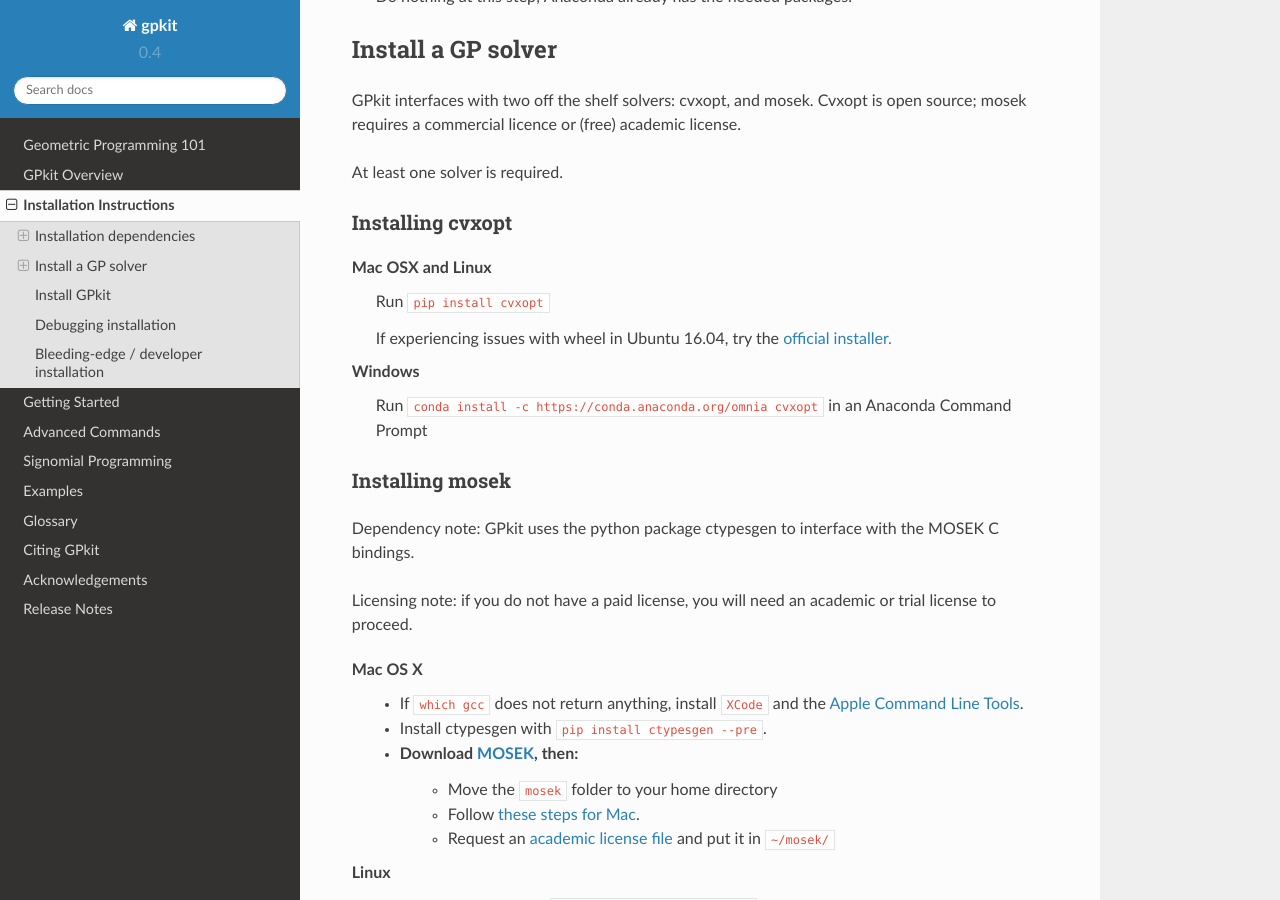
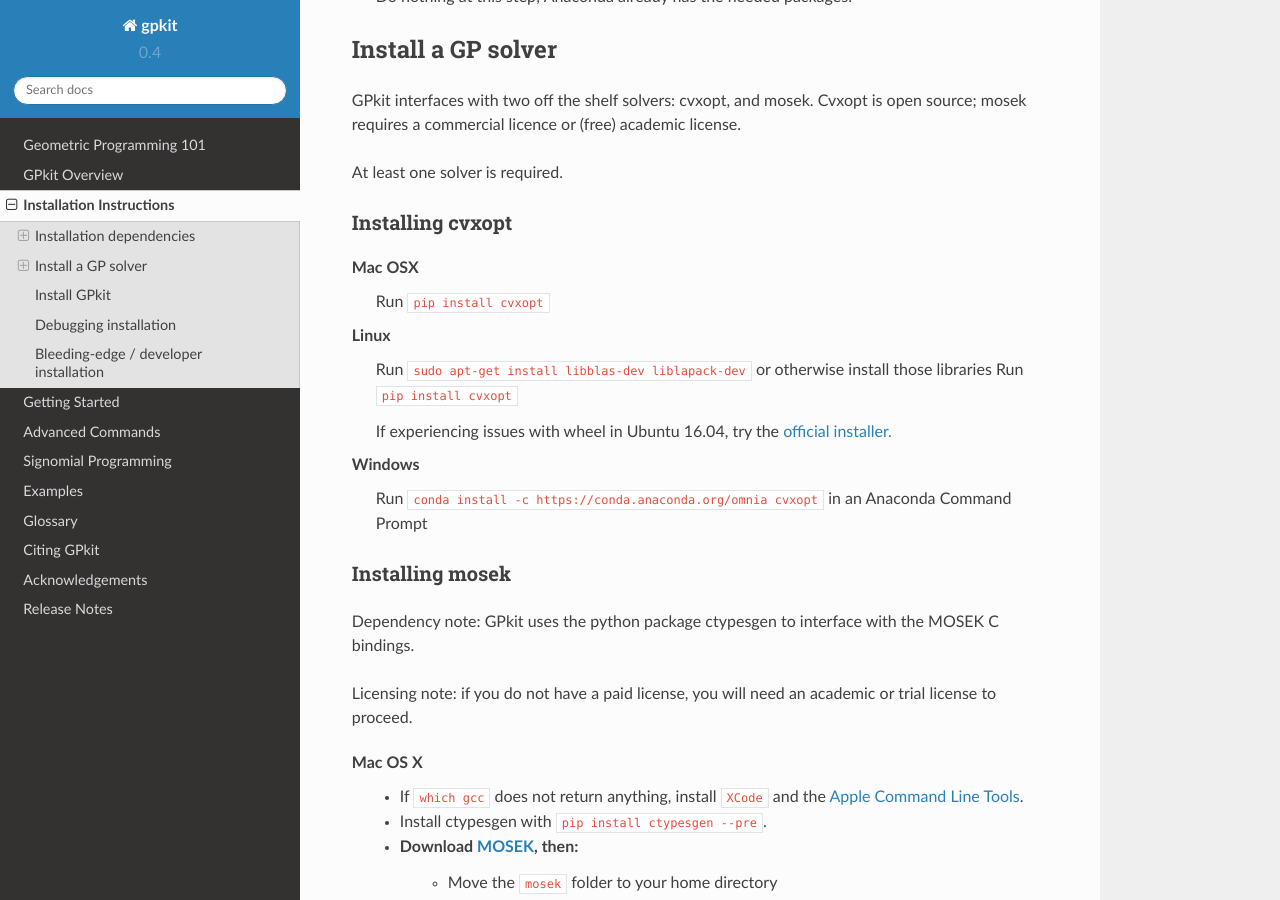
Before and after one commit to convexengineering/gpkit, a Sphinx documentation site: the page built from docs/source/installation.rst, in a window 1280 px wide and 900 px high, scrolled down 1288 px. Built offline with Sphinx 7.4.7 and the Read the Docs theme 2.0.0, drawn with Linux system fonts in a browser that asks for light colours.

Commit message:
closes #775

```diff
--- a/docs/source/installation.rst
+++ b/docs/source/installation.rst
@@ -61,7 +61,11 @@
 Installing cvxopt
 -----------------
 
-Mac OSX and Linux
+Mac OSX
+    Run ``pip install cvxopt``
+
+Linux
+    Run ``sudo apt-get install libblas-dev liblapack-dev`` or otherwise install those libraries
     Run ``pip install cvxopt``
 
     If experiencing issues with wheel in Ubuntu 16.04, try the `official installer. <http://cvxopt.org/install/index.html>`_
```
